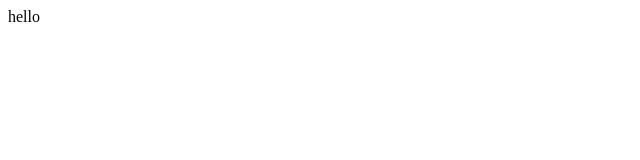
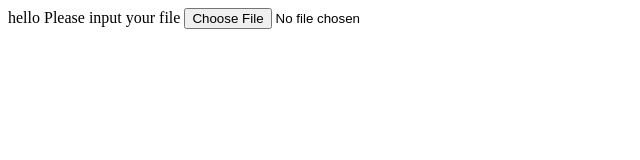
Before and after one commit to ptaszekk/regex, a plain HTML site: page index.html in a window 1280 px wide. Shown: the whole page, without its empty margins (0-640 px from the left). Drawn offline with Linux system fonts and the light colour scheme.

```diff
--- a/index.html
+++ b/index.html
@@ -7,5 +7,7 @@
 </head>
 <body>
 hello
+<label for="upload">Please input your file</label>
+<input id="upload" type="file">
 </body>
 </html>
```
